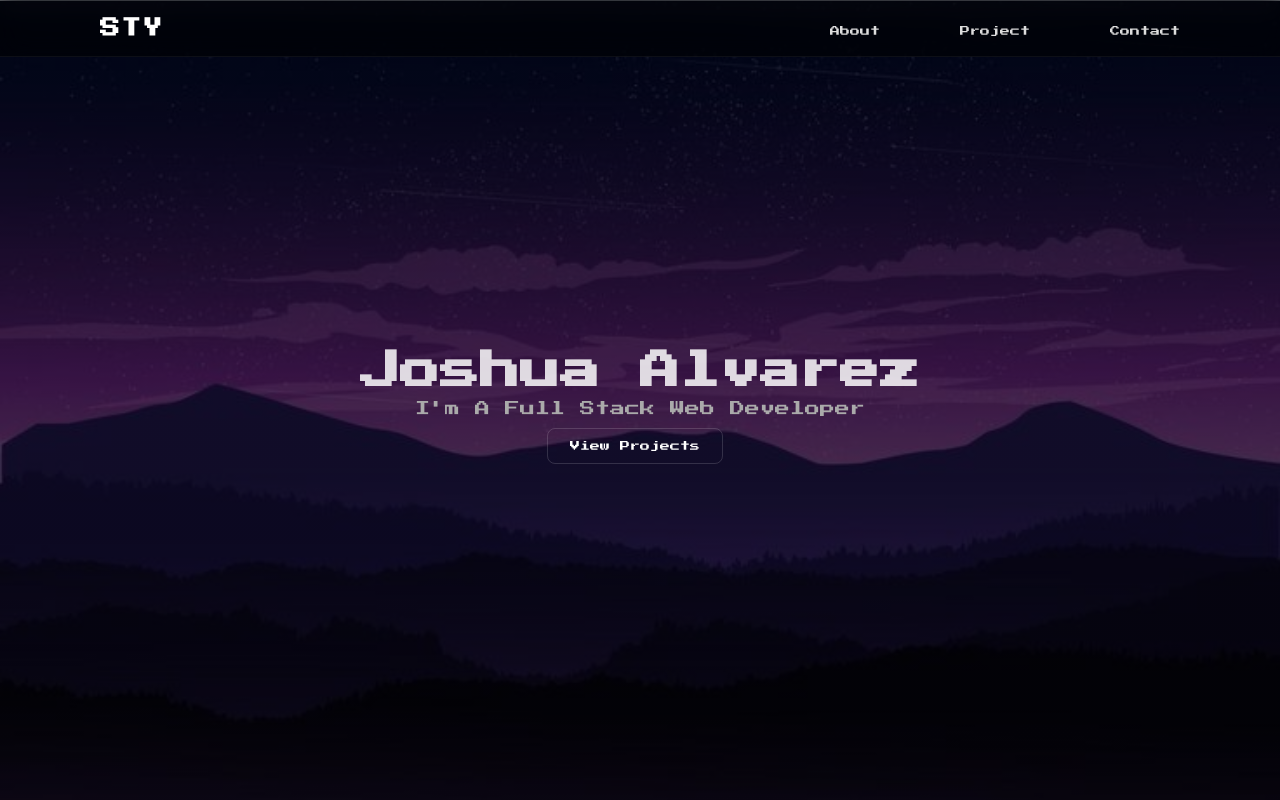
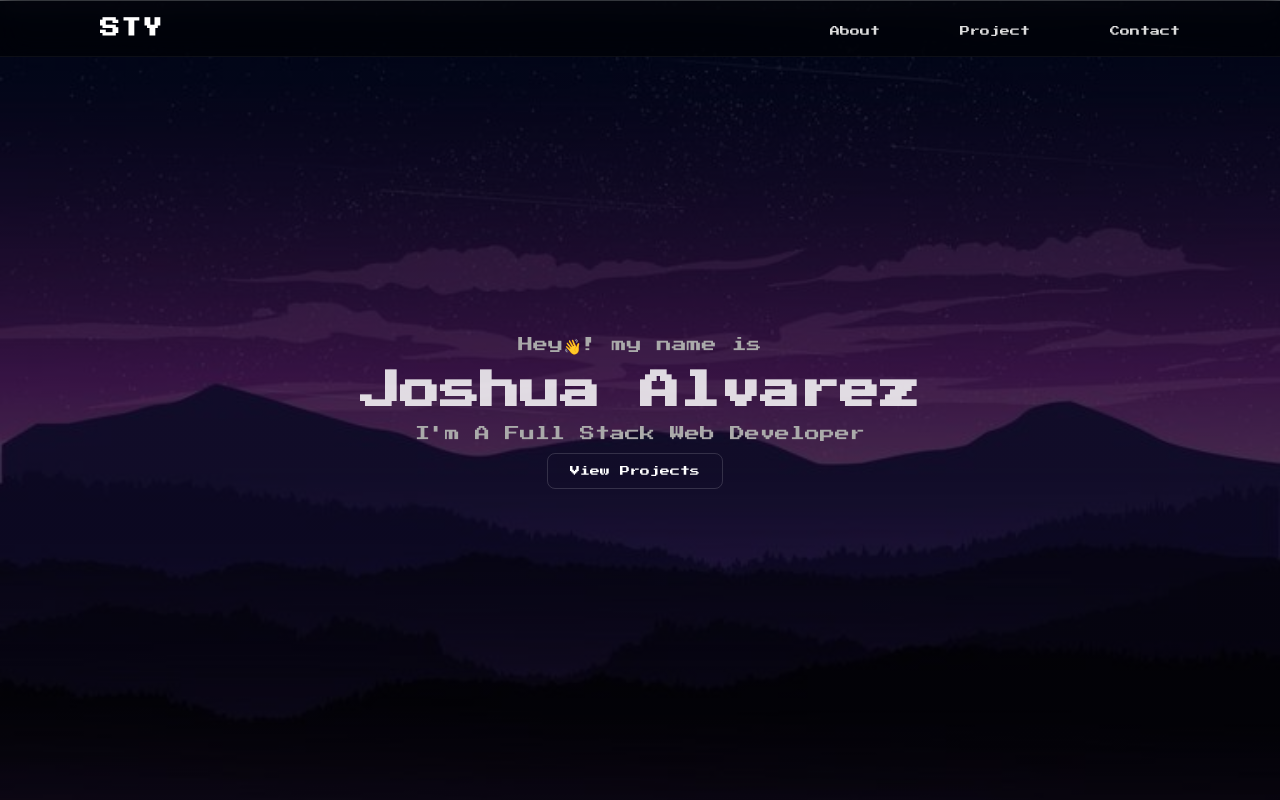
Before and after one commit to devstygian/portfolio, a plain HTML site: page index.html in a window 1280 px wide. Shown: the top 800 px of the page. Drawn offline with Linux system fonts and the light colour scheme; a web font is replaced by a local one.

Commit message:
adding view width in the hero sec

```diff
--- a/index.html
+++ b/index.html
@@ -42,6 +42,7 @@
     <!-- ------------ HERO SECTION ------------ -->
     <section id="home">
         <div class="hero-section">
+             <p>Hey👋! my name is</p>
             <h1>Joshua Alvarez</h1>
             <p>I'm A Full Stack Web Developer</p>
             <div class="buttons">
--- a/style.css
+++ b/style.css
@@ -112,6 +112,7 @@ a:hover {
 #home h1 {
     font-size: 40px;
     font-weight: 900;
+    margin: 15px 20px;
 }
 
 #home p {
@@ -415,7 +416,7 @@ section {
 }
 
 /* About Section */
-@media (max-width: 600px) {
+@media (max-width: 700px) {
    #home h1 {
         font-size: 5vw;
     }
```
